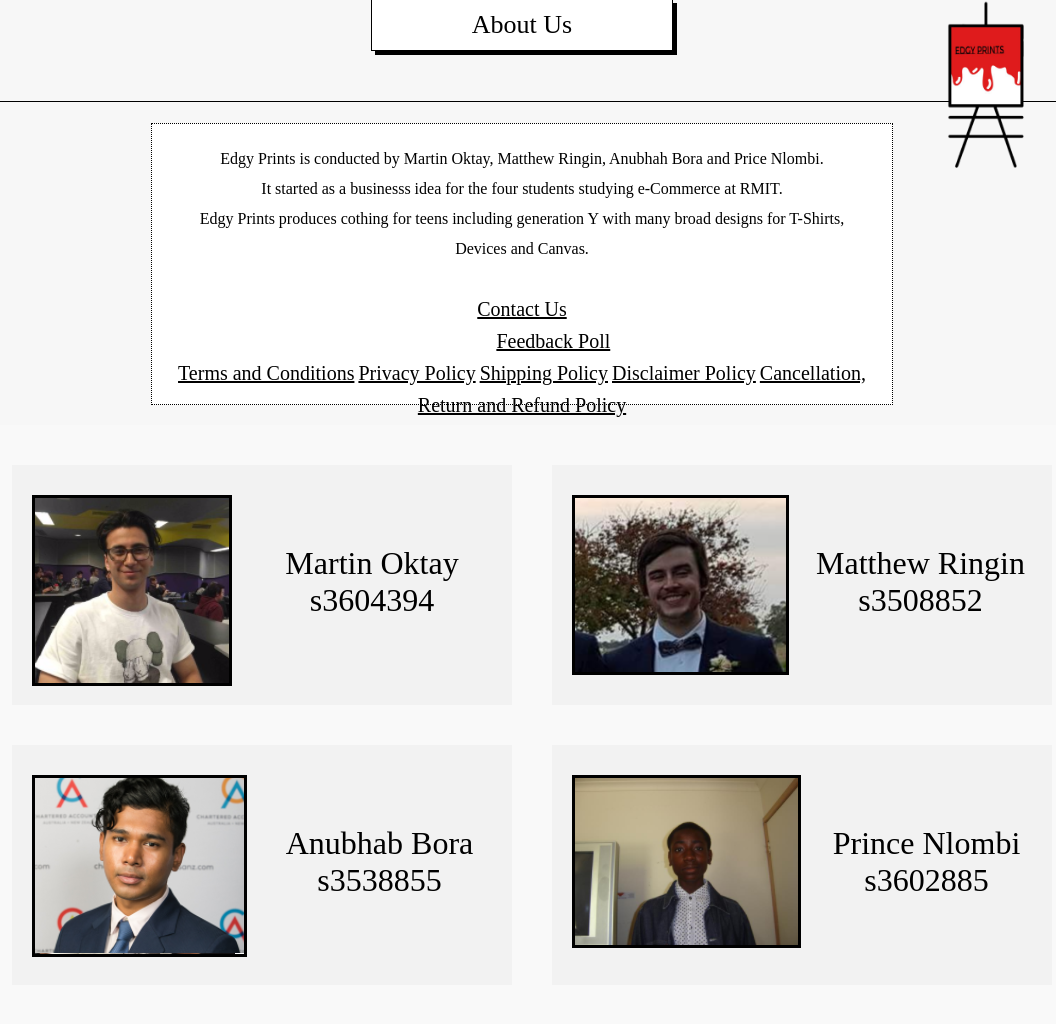
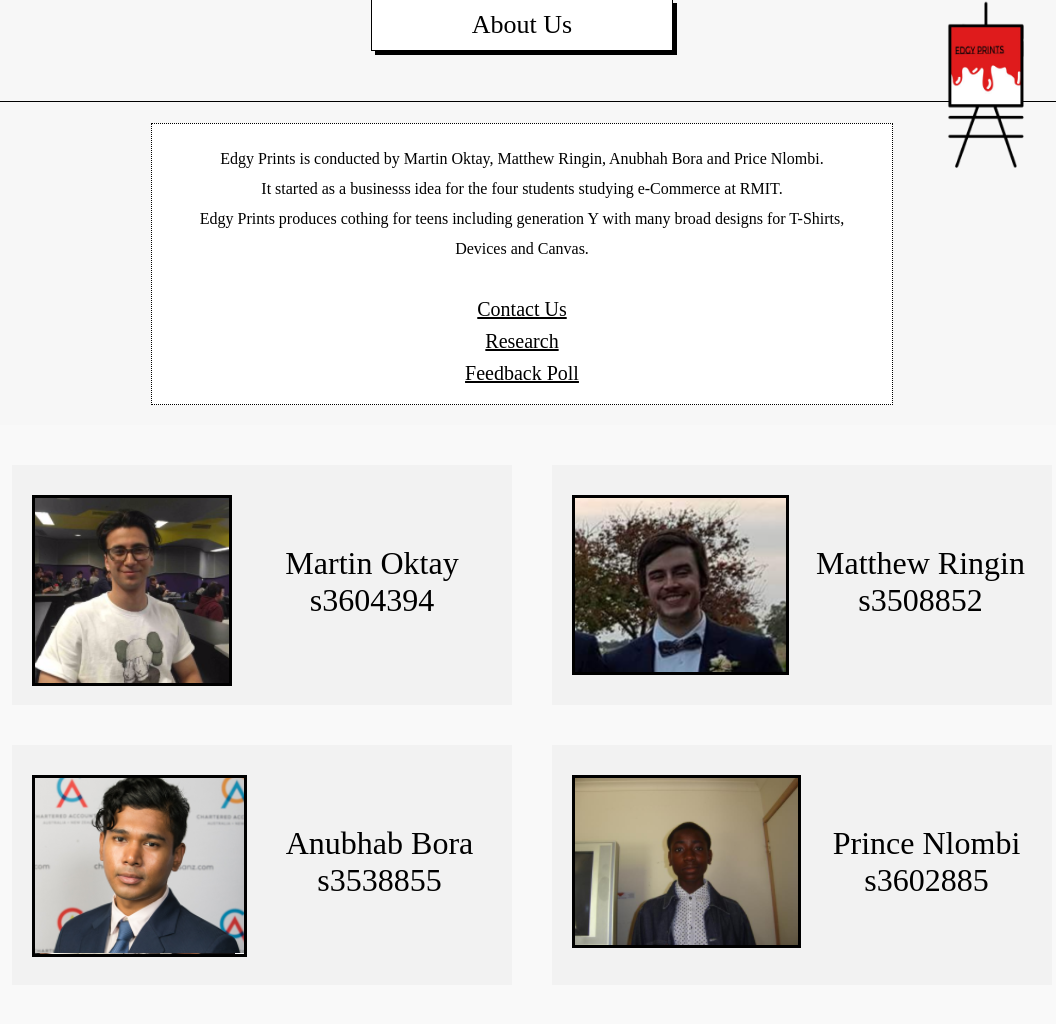
Before and after one commit to rmit-s3508852-matt-ringin/eBusiness-Assigment-, a PHP site: page /about.php in a window 1280 px wide; the page is wider, and only the part inside the window is pictured. Shown: the part 71-1095 px from the top of that part, without its empty margins (118-1174 px from the left). Run offline with PHP 8.4, Linux system fonts and the light colour scheme; the visitor is signed in with stand-in values (Sample User, id 1).

Commit message:
Fixed links

```diff
--- a/about.php
+++ b/about.php
@@ -21,13 +21,8 @@
             It  started as a businesss idea for the four students studying e-Commerce at RMIT. <br>
             Edgy Prints produces cothing for teens including generation Y with many broad designs for T-Shirts, Devices and Canvas.<br><br>
             <a href="contactUs.php" class = "link" id ="alt">Contact Us</a><br>
-            <a href="research.php" class = "link">Research</a>
+            <a href="research.php" class = "link" id ="alt">Research</a><br>
             <a href="poll.php" class = "link" id ="alt">Feedback Poll</a><br>
-            <a href="terms.php" class = "link" id ="alt">Terms and Conditions</a>
-            <a href="privacyPolicy.php" class = "link" id ="alt">Privacy Policy</a>
-            <a href="shippingPolicy.php" class = "link" id ="alt">Shipping Policy</a>
-            <a href="disclaimerPolicy.php" class = "link" id ="alt">Disclaimer Policy</a>
-            <a href="returns.php" class = "link" id ="alt">Cancellation, Return and Refund Policy</a>
         </div>
 
 
```
